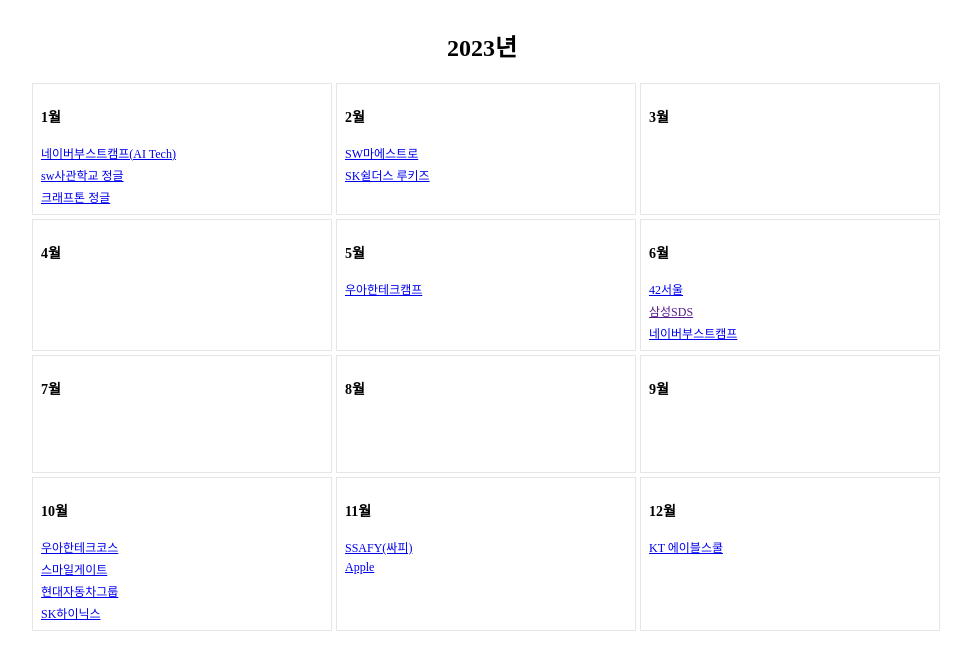
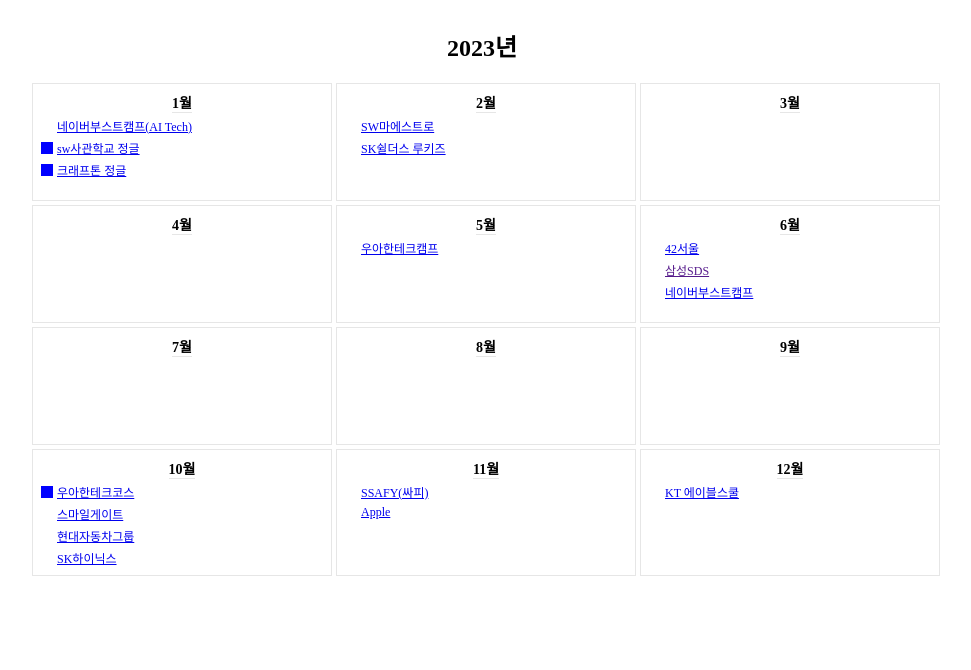
Before and after one commit to yeon-kk/sw-calendar, a React (Create React App) app: page / in a window 1280 px wide. Shown: the top 670 px of the page, without its empty margins (158-1129 px from the left). Built offline with nearby package versions, Linux system fonts and the light colour scheme.

Commit message:
Feat: 온보딩 유무 박스 표시

```diff
--- a/src/pages/calendar/index.tsx
+++ b/src/pages/calendar/index.tsx
@@ -10,11 +10,14 @@
       <div className={styles.calenderLayout}>
         {MONTH.map((value) => (
           <div className={styles.item}>
-            <h3>{value}월</h3>
+            <h3 className={styles.month}>{value}월</h3>
             {ACADEMY_LIST.map(
               (academy) =>
                 parseInt(academy.end) === value && (
-                  <div>
+                  <div className={styles.rowContainer}>
+                    <div
+                      className={`${styles.pre} ${academy.pre && styles.blue}`}
+                    />
                     <a href={academy.url}>{academy.title}</a>
                   </div>
                 )
```
